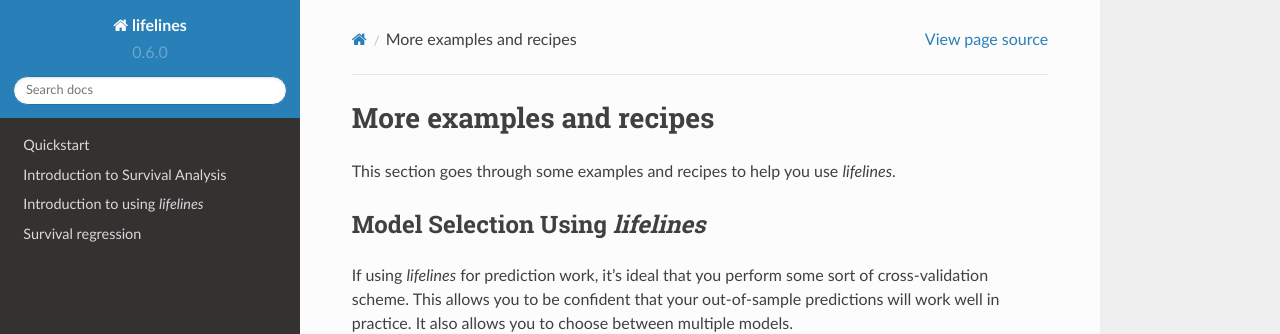
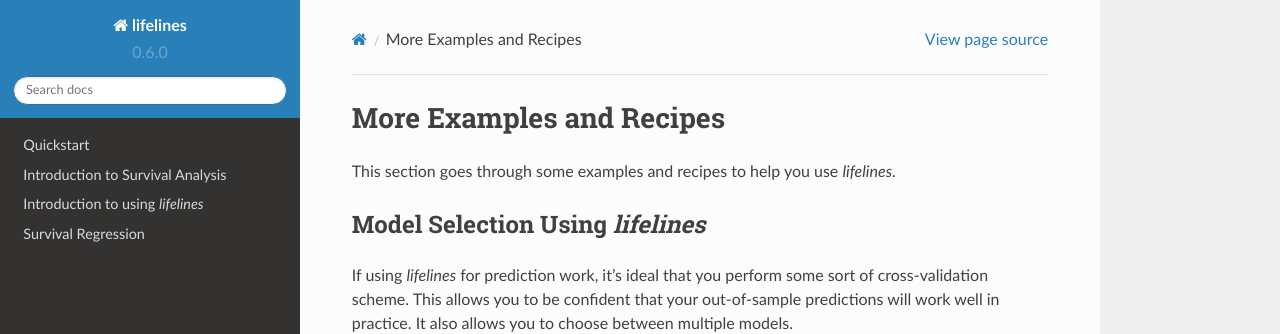
Before and after one commit to CamDavidsonPilon/lifelines, a Sphinx documentation site: the page built from docs/examples.rst, in a window 1280 px wide and 900 px high. Shown: the top 334 px of the window. Built offline with Sphinx 7.4.7 and the Read the Docs theme 2.0.0, drawn with Linux system fonts in a browser that asks for light colours; formulas are drawn with MathJax 3; pages that are not in the unit, such as notebooks, are missing from menus.

```diff
--- a/docs/Survival Regression.rst
+++ b/docs/Survival Regression.rst
@@ -1,5 +1,5 @@
 
-Survival regression
+Survival Regression
 =====================================
 
 Often we have additional data aside from the durations, and if
--- a/docs/examples.rst
+++ b/docs/examples.rst
@@ -1,4 +1,4 @@
-More examples and recipes
+More Examples and Recipes
 ==================================
 
 This section goes through some examples and recipes to help you use *lifelines*.
```
